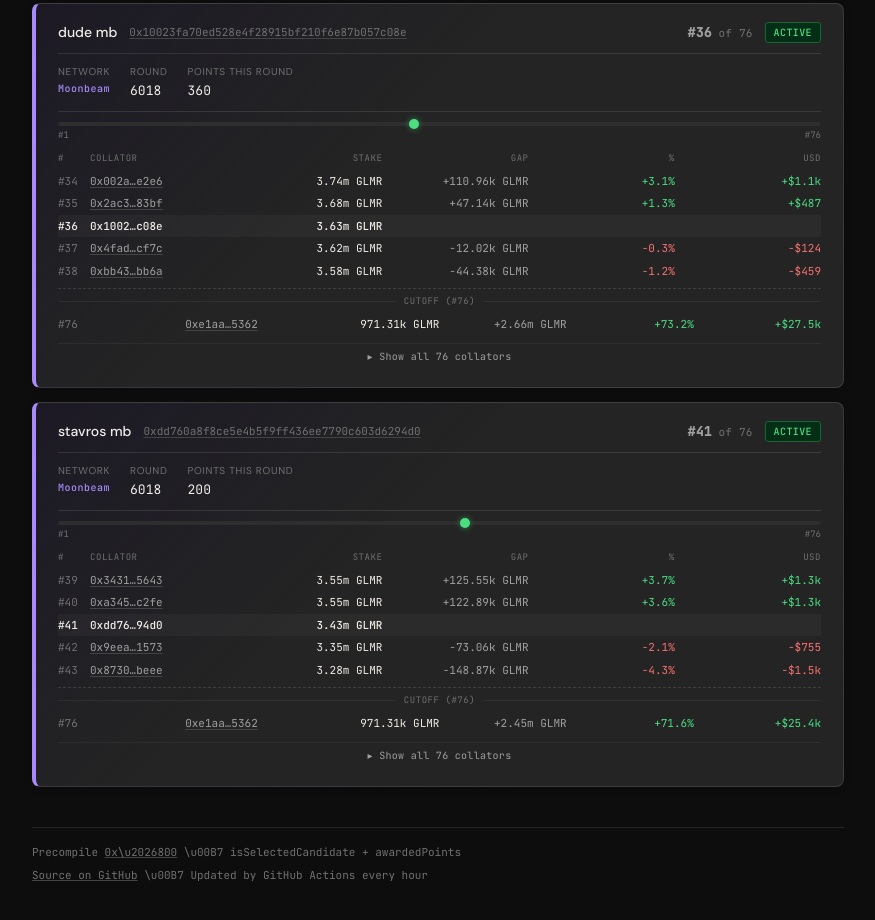
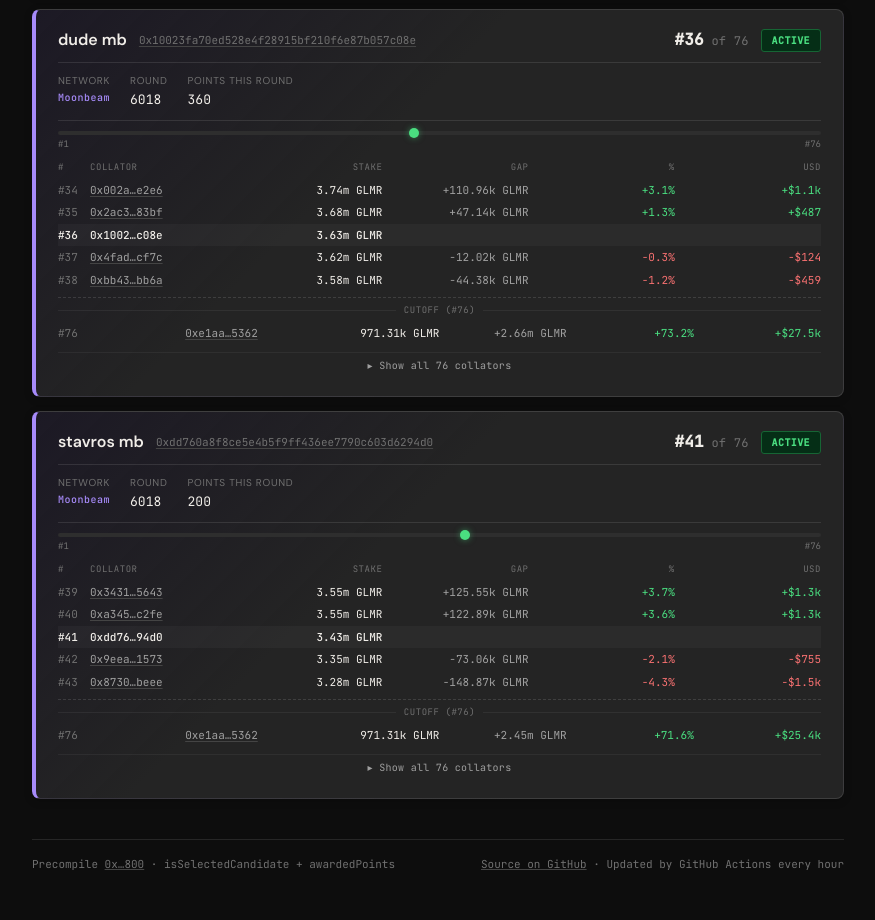
Before and after one commit to yaronski/collator-monitor, a website: page index.html in a window 1280 px wide. Shown: the part 1062-1982 px from the top of the page, without its empty margins (202-1077 px from the left). Drawn offline with Linux system fonts and the light colour scheme.

Commit message:
fix: proper favicon, html entity encoding in footer, more prominent card header label and rank

```diff
--- a/index.html
+++ b/index.html
@@ -4,7 +4,8 @@
 <meta charset="UTF-8">
 <meta name="viewport" content="width=device-width, initial-scale=1.0">
 <title>Collator Monitor</title>
-<link rel="icon" type="image/x-icon" href="favicon.ico">
+<link rel="icon" type="image/svg+xml" href="favicon.svg">
+<link rel="alternate icon" type="image/x-icon" href="favicon.ico">
 <link rel="preconnect" href="https://fonts.googleapis.com">
 <link href="https://fonts.googleapis.com/css2?family=DM+Sans:wght@400;500;600&family=JetBrains+Mono:wght@400;500&display=swap" rel="stylesheet">
 <style>
@@ -97,19 +98,19 @@ body {
 .card.status-error    { border-color: rgba(251,191,36,0.25); }
 
 .card-row { display: flex; align-items: center; gap: 12px; flex-wrap: wrap; }
-.card-label { font-size: 14px; font-weight: 500; color: var(--text); }
+.card-label { font-size: 16px; font-weight: 600; color: var(--text); }
 .card-addr { font-family: var(--mono); font-size: 11px; color: var(--text3); word-break: break-all; flex: 1; min-width: 0; }
 .card-addr a { color: var(--text3); text-decoration: underline; text-underline-offset: 2px; text-decoration-color: #444; }
 
 .card-rank {
-  font-family: var(--mono); font-size: 11px; color: var(--text3);
+  font-family: var(--mono); font-size: 12px; color: var(--text3);
   flex-shrink: 0; letter-spacing: 0.02em;
 }
-.card-rank .rank-num { font-size: 13px; font-weight: 600; color: var(--text2); }
+.card-rank .rank-num { font-size: 16px; font-weight: 700; color: var(--text); }
 
 .status-badge {
-  font-family: var(--mono); font-size: 10px; font-weight: 500;
-  padding: 2px 8px; border-radius: 3px; letter-spacing: 0.04em; flex-shrink: 0;
+  font-family: var(--mono); font-size: 10px; font-weight: 600;
+  padding: 3px 10px; border-radius: 3px; letter-spacing: 0.04em; flex-shrink: 0;
 }
 .status-badge.active   { background: var(--green-bg); color: var(--green); border: 1px solid var(--green-d); }
 .status-badge.inactive { background: var(--red-bg);   color: var(--red);   border: 1px solid var(--red-d); }
@@ -270,7 +271,7 @@ body {
     <div class="logo">COLLATOR<span>/</span>MONITOR</div>
     <div class="indicator" id="liveIndicator"></div>
   </div>
-  <div class="topbar-right" id="topbarMeta">loading\u2026</div>
+  <div class="topbar-right" id="topbarMeta">loading&#8230;</div>
 </div>
 
 <div class="page">
@@ -281,17 +282,17 @@ body {
   <div class="alert-banner" id="alertBanner"></div>
 
   <div class="stats" id="statsRow">
-    <div class="stat ok" id="statActiveBox"><div class="stat-label">Active</div><div class="stat-value" id="statActive">\u2013</div></div>
-    <div class="stat" id="statInactiveBox"><div class="stat-label">Not in set</div><div class="stat-value" id="statInactive">\u2013</div></div>
-    <div class="stat" id="statErrorBox"><div class="stat-label">Errors</div><div class="stat-value" id="statError">\u2013</div></div>
+    <div class="stat ok" id="statActiveBox"><div class="stat-label">Active</div><div class="stat-value" id="statActive">&ndash;</div></div>
+    <div class="stat" id="statInactiveBox"><div class="stat-label">Not in set</div><div class="stat-value" id="statInactive">&ndash;</div></div>
+    <div class="stat" id="statErrorBox"><div class="stat-label">Errors</div><div class="stat-value" id="statError">&ndash;</div></div>
   </div>
 
   <div class="section-label">Collators</div>
-  <div class="cards" id="cardList"><div class="empty">Loading status\u2026</div></div>
+  <div class="cards" id="cardList"><div class="empty">Loading status&hellip;</div></div>
 
   <div class="footer">
-    <span>Precompile <a href="https://moonbeam.moonscan.io/address/0x0000000000000000000000000000000000000800" target="_blank">0x\u2026800</a> \u00B7 isSelectedCandidate + awardedPoints</span>
-    <span><a href="https://github.com/yaronski/collator-monitor" target="_blank">Source on GitHub</a> \u00B7 Updated by GitHub Actions every hour</span>
+    <span>Precompile <a href="https://moonbeam.moonscan.io/address/0x0000000000000000000000000000000000000800" target="_blank">0x&#x2026;800</a> &middot; isSelectedCandidate + awardedPoints</span>
+    <span><a href="https://github.com/yaronski/collator-monitor" target="_blank">Source on GitHub</a> &middot; Updated by GitHub Actions every hour</span>
   </div>
 </div>
 
```
Also changed, not shown: favicon.svg.
